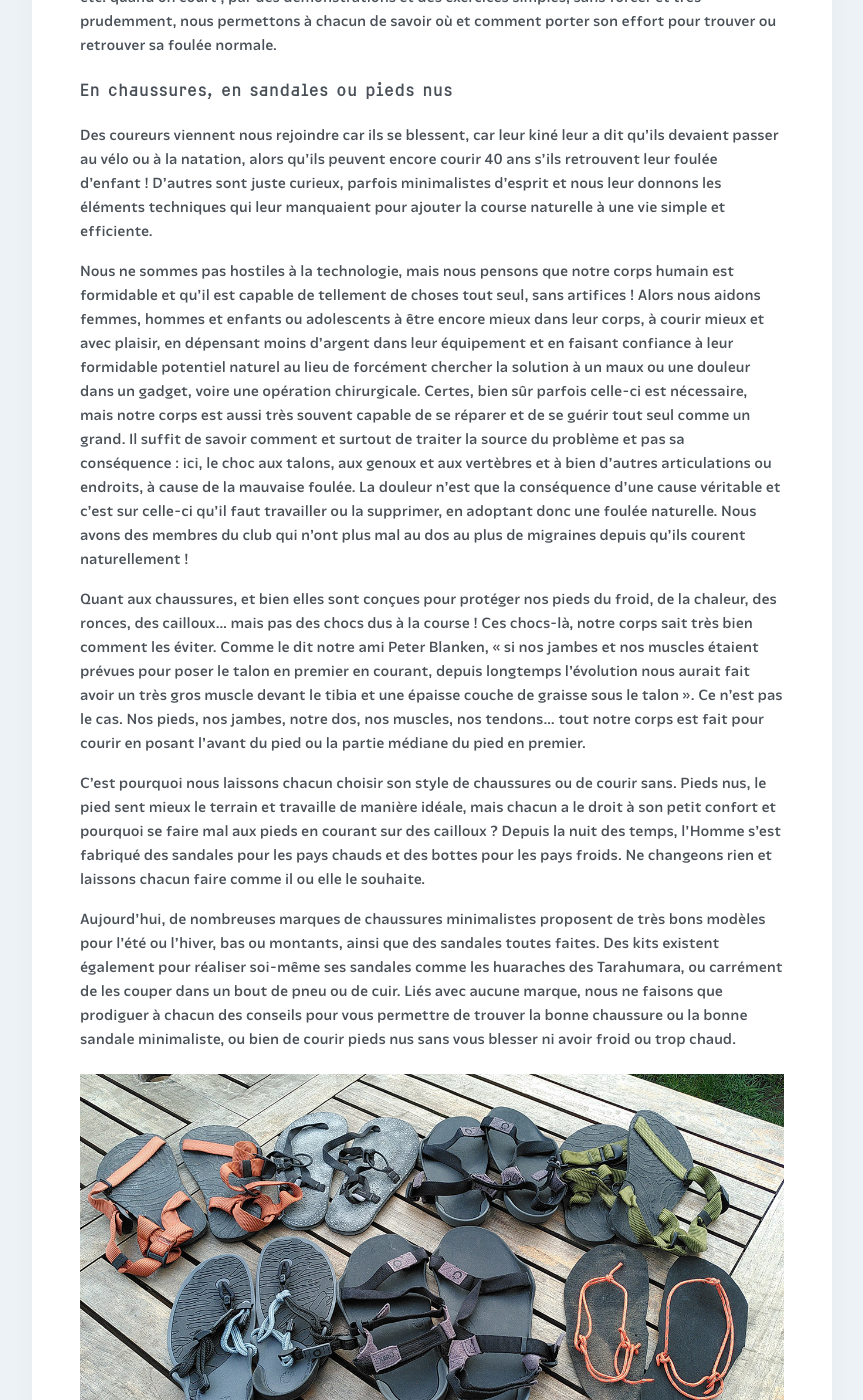
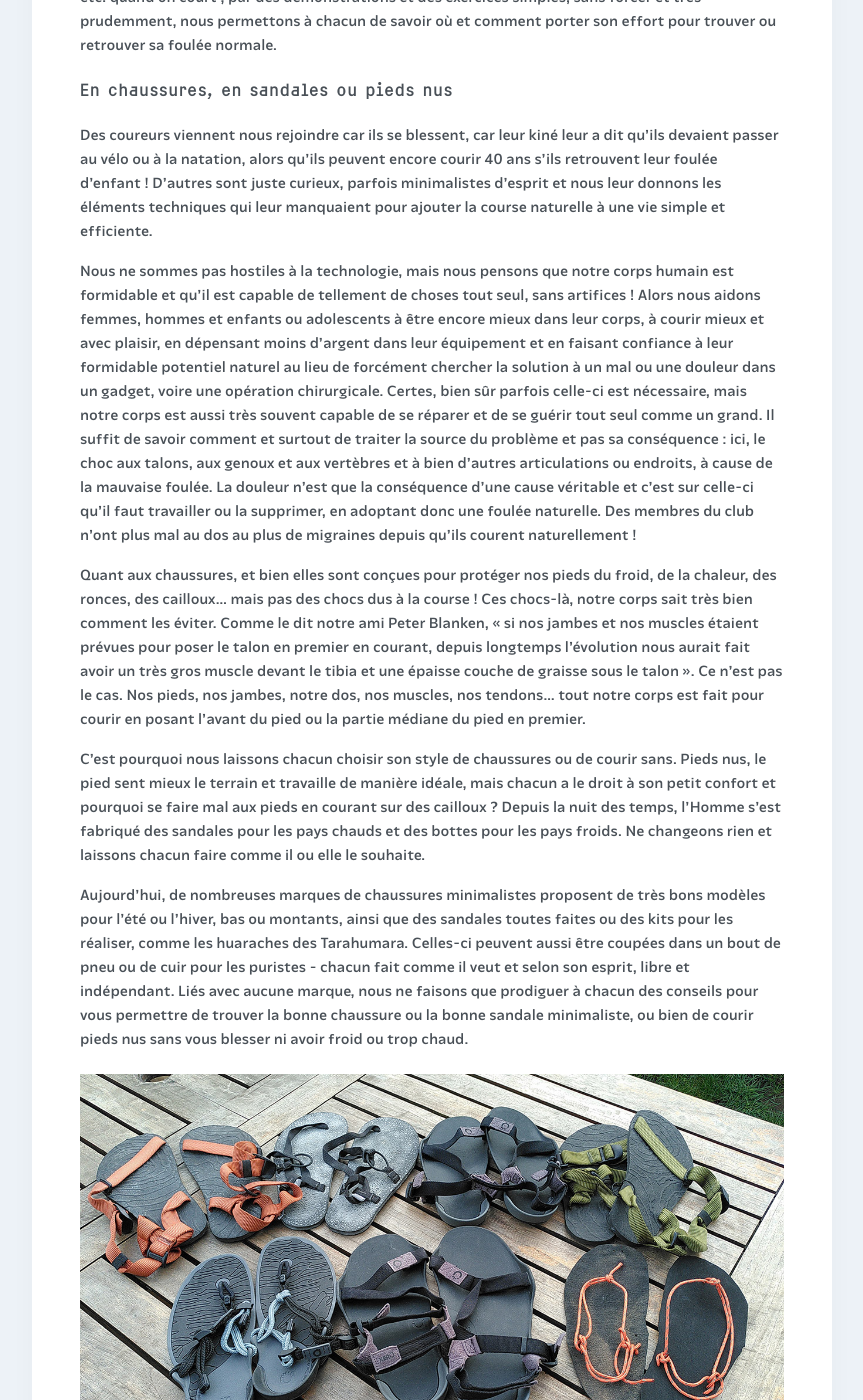
Before and after one commit to courirpaleo/courirpaleo.github.io, a Jekyll site: the page built from _pages-secondary/foulee-naturelle.md, in a window 1280 px wide and 1400 px high, scrolled down 2394 px. Shown: the whole window, without its empty margins (208-1071 px from the left). Built offline with Jekyll 4.4.1, drawn with Linux system fonts in a browser that asks for light colours; some web fonts are replaced.

Commit message:
Update foulee-naturelle.md

```diff
--- a/_pages-secondary/foulee-naturelle.md
+++ b/_pages-secondary/foulee-naturelle.md
@@ -29,13 +29,13 @@
 
 Des coureurs viennent nous rejoindre car ils se blessent, car leur kiné leur a dit qu'ils devaient passer au vélo ou à la natation, alors qu'ils peuvent encore courir 40 ans s'ils retrouvent leur foulée d'enfant&nbsp;! D'autres sont juste curieux, parfois minimalistes d'esprit et nous leur donnons les éléments techniques qui leur manquaient pour ajouter la course naturelle à une vie simple et efficiente.
 
-Nous ne sommes pas hostiles à la technologie, mais nous pensons que notre corps humain est formidable et qu'il est capable de tellement de choses tout seul, sans artifices&nbsp;! Alors nous aidons femmes, hommes et enfants ou adolescents à être encore mieux dans leur corps, à courir mieux et avec plaisir, en dépensant moins d'argent dans leur équipement et en faisant confiance à leur formidable potentiel naturel au lieu de forcément chercher la solution à un maux ou une douleur dans un gadget, voire une opération chirurgicale. Certes, bien sûr parfois celle-ci est nécessaire, mais notre corps est aussi très souvent capable de se réparer et de se guérir tout seul comme un grand. Il suffit de savoir comment et surtout de traiter la source du problème et pas sa conséquence&nbsp;: ici, le choc aux talons, aux genoux et aux vertèbres et à bien d'autres articulations ou endroits, à cause de la mauvaise foulée. La douleur n'est que la conséquence d'une cause véritable et c'est sur celle-ci qu'il faut travailler ou la supprimer, en adoptant donc une foulée naturelle. Nous avons des membres du club qui n'ont plus mal au dos au plus de migraines depuis qu'ils courent naturellement&nbsp;!
+Nous ne sommes pas hostiles à la technologie, mais nous pensons que notre corps humain est formidable et qu'il est capable de tellement de choses tout seul, sans artifices&nbsp;! Alors nous aidons femmes, hommes et enfants ou adolescents à être encore mieux dans leur corps, à courir mieux et avec plaisir, en dépensant moins d'argent dans leur équipement et en faisant confiance à leur formidable potentiel naturel au lieu de forcément chercher la solution à un mal ou une douleur dans un gadget, voire une opération chirurgicale. Certes, bien sûr parfois celle-ci est nécessaire, mais notre corps est aussi très souvent capable de se réparer et de se guérir tout seul comme un grand. Il suffit de savoir comment et surtout de traiter la source du problème et pas sa conséquence&nbsp;: ici, le choc aux talons, aux genoux et aux vertèbres et à bien d'autres articulations ou endroits, à cause de la mauvaise foulée. La douleur n'est que la conséquence d'une cause véritable et c'est sur celle-ci qu'il faut travailler ou la supprimer, en adoptant donc une foulée naturelle. Des membres du club n'ont plus mal au dos au plus de migraines depuis qu'ils courent naturellement&nbsp;!
 
 Quant aux chaussures, et bien elles sont conçues pour protéger nos pieds du froid, de la chaleur, des ronces, des cailloux... mais pas des chocs dus à la course ! Ces chocs-là, notre corps sait très bien comment les éviter. Comme le dit notre ami Peter Blanken, «&nbsp;si nos jambes et nos muscles étaient prévues pour poser le talon en premier en courant, depuis longtemps l'évolution nous aurait fait avoir un très gros muscle devant le tibia et une épaisse couche de graisse sous le talon&nbsp;». Ce n'est pas le cas. Nos pieds, nos jambes, notre dos, nos muscles, nos tendons... tout notre corps est fait pour courir en posant l'avant du pied ou la partie médiane du pied en premier.
 
 C'est pourquoi nous laissons chacun choisir son style de chaussures ou de courir sans. Pieds nus, le pied sent mieux le terrain et travaille de manière idéale, mais chacun a le droit à son petit confort et pourquoi se faire mal aux pieds en courant sur des cailloux ? Depuis la nuit des temps, l'Homme s'est fabriqué des sandales pour les pays chauds et des bottes pour les pays froids. Ne changeons rien et laissons chacun faire comme il ou elle le souhaite.
 
-Aujourd'hui, de nombreuses marques de chaussures minimalistes proposent de très bons modèles pour l'été ou l'hiver, bas ou montants, ainsi que des sandales toutes faites. Des kits existent également pour réaliser soi-même ses sandales comme les huaraches des Tarahumara, ou carrément de les couper dans un bout de pneu ou de cuir. Liés avec aucune marque, nous ne faisons que prodiguer à chacun des conseils pour vous permettre de trouver la bonne chaussure ou la bonne sandale minimaliste, ou bien de courir pieds nus sans vous blesser ni avoir froid ou trop chaud.
+Aujourd'hui, de nombreuses marques de chaussures minimalistes proposent de très bons modèles pour l'été ou l'hiver, bas ou montants, ainsi que des sandales toutes faites ou des kits pour les réaliser, comme les huaraches des Tarahumara. Celles-ci peuvent aussi être coupées dans un bout de pneu ou de cuir pour les puristes&nbsp;-&nbsp;chacun fait comme il veut et selon son esprit, libre et indépendant. Liés avec aucune marque, nous ne faisons que prodiguer à chacun des conseils pour vous permettre de trouver la bonne chaussure ou la bonne sandale minimaliste, ou bien de courir pieds nus sans vous blesser ni avoir froid ou trop chaud.
 
 ![Courir Paleo](/assets/images/CourirPaleo_course_sorties_sandales_pret_1200px.jpg)
 
```
